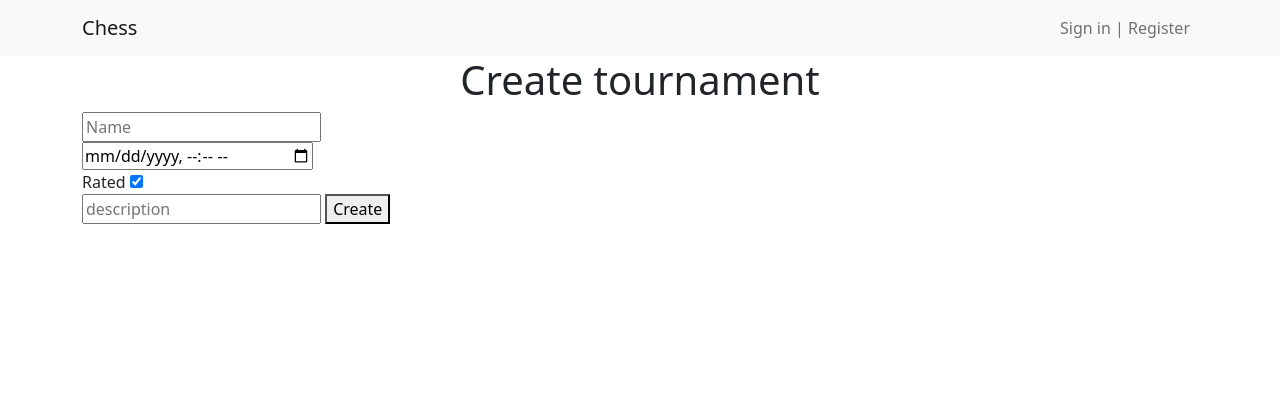
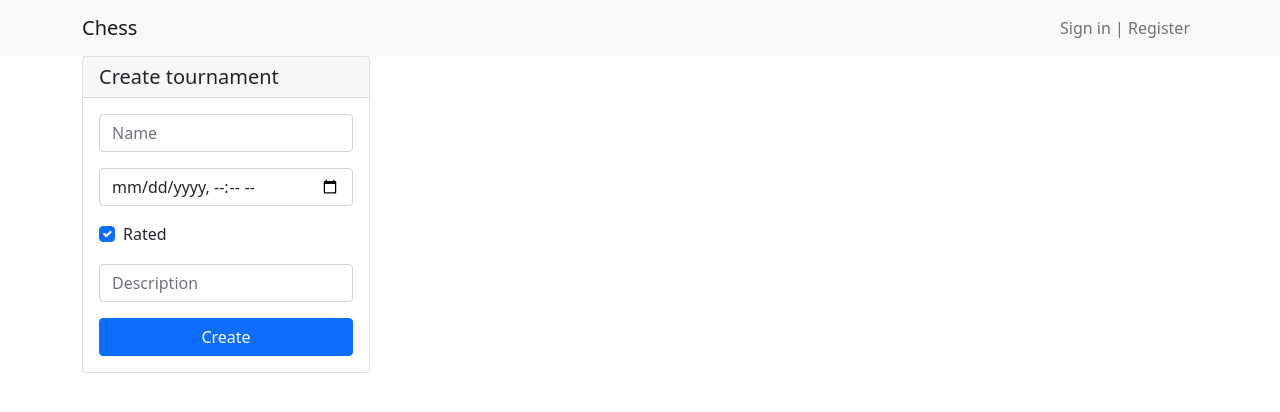
Before and after one commit to injornal/chess-rating-system, a Flask app: page /tournament/create in a window 1280 px wide. Shown: the top 412 px of the page. Run offline with Flask 3, Linux system fonts and the light colour scheme.

Commit message:
create tournament page styling

```diff
--- a/src/chrate/blueprints/login/templates/login.html
+++ b/src/chrate/blueprints/login/templates/login.html
@@ -1,10 +1,8 @@
 {% extends 'base.html' %}
-
-{% block styles %}
-{% endblock %}
 
 {% block content %}
 <div class="card" style="width: 18rem;">
+  <h5 class="card-header">Login</h5>
   <div class="card-body">
     <form action="/login" method="post">
       <div class="vstack gap-3">
--- a/src/chrate/blueprints/register/templates/register.html
+++ b/src/chrate/blueprints/register/templates/register.html
@@ -2,6 +2,7 @@
 
 {% block content %}
 <div class="card" style="width: 18rem;">
+  <h1 class="card-header">Register</h1>
   <div class="card-body">
     <form action="/register" method="post">
       <div class="vstack gap-3">
--- a/src/chrate/blueprints/tournament/templates/create.html
+++ b/src/chrate/blueprints/tournament/templates/create.html
@@ -1,13 +1,23 @@
 {% extends 'base.html' %}
 
 {% block content %}
-<h1 class="text-center">Create tournament</h1>
-<form action="/tournament/create" method="post">
-  <input type="text" placeholder="Name" name="name" id="name" /><br />
-  <input type="datetime-local" name="date" id="date" /><br />
-  <label for="rated">Rated</label>
-  <input type="checkbox" name="rated" id="rated" checked /> <br />
-  <input type="text" placeholder="description" name="description" id="description">
-  <button type="submit">Create</button>
-</form>
+<div class="card" style="width: 18rem;">
+  <h5 class="card-header">Create tournament</h5>
+  <div class="card-body">
+    <form action="/tournament/create" method="post">
+      <div class="vstack gap-3">
+        <input class="form-control" type="text" placeholder="Name" name="name" id="name" />
+        <input class="form-control" type="datetime-local" name="date" id="date" />
+        <div class="form-check">
+          <input class="form-check-input" type="checkbox" value="rated" id="rated" checked>
+          <label class="form-check-label" for="rated">
+            Rated
+          </label>
+        </div>
+        <input class="form-control" type="text" placeholder="Description" name="description" id="description">
+        <button class="btn btn-primary" type="submit">Create</button>
+      </div>
+      </form>
+  </div>
+</div>
 {% endblock %}
```
